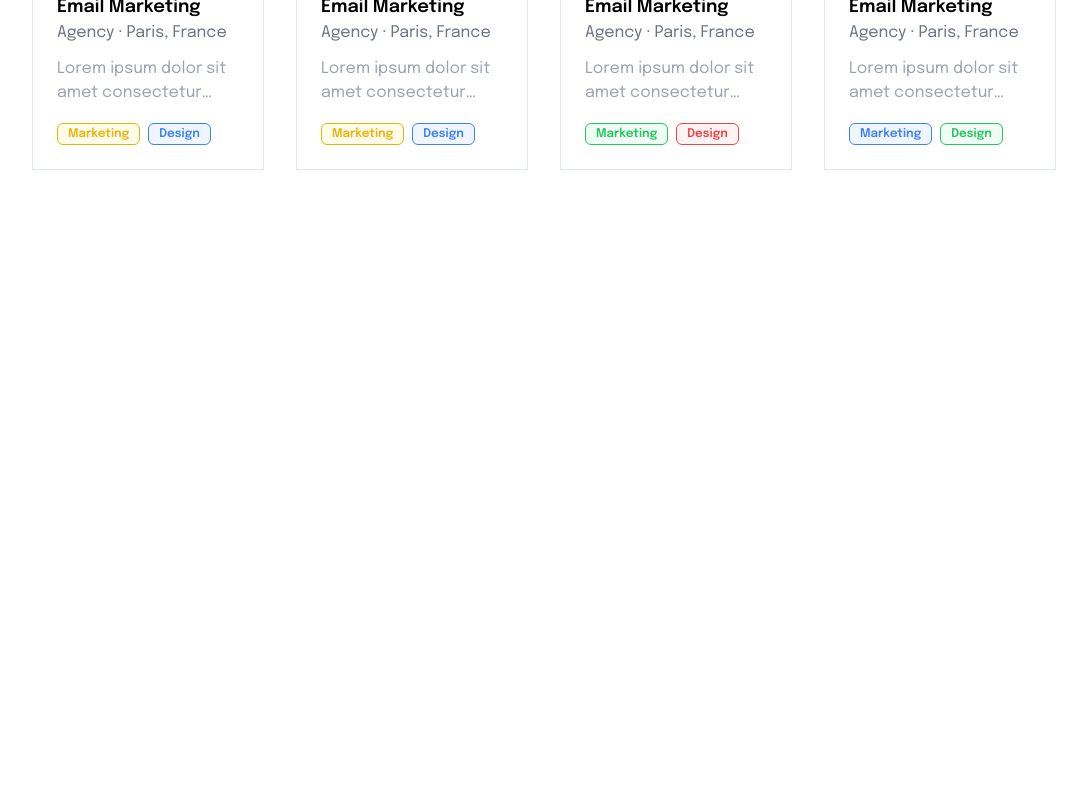
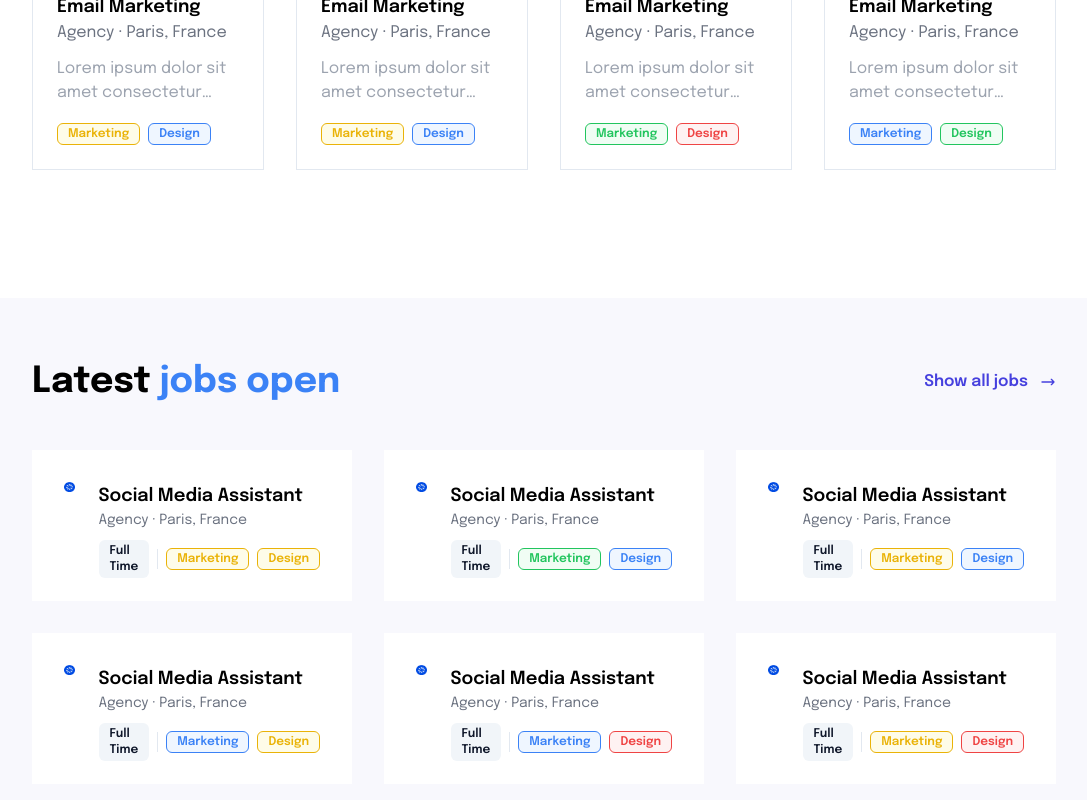
Before and after one commit to Johandika/Search_Job_Website, a Next.js app: page / in a window 1280 px wide. Shown: the part 1970-2770 px from the top of the page, without its empty margins (96-1183 px from the left). Before the commit the page ends 2180 px from the top, so only its background shows below. Built offline with nearby package versions, Linux system fonts and the light colour scheme.

Commit message:
update: latest jobs section

```diff
--- a/next.config.js
+++ b/next.config.js
@@ -1,4 +1,8 @@
 /** @type {import('next').NextConfig} */
-const nextConfig = {}
+const nextConfig = {
+	images: {
+		unoptimized: true,
+	},
+};
 
-module.exports = nextConfig
+module.exports = nextConfig;
--- a/src/app/page.tsx
+++ b/src/app/page.tsx
@@ -3,6 +3,7 @@ import Category from "@/components/Category";
 import Clients from "@/components/Clients";
 import FeaturedJobs from "@/components/FeaturedJobs";
 import Hero from "@/components/Hero";
+import LatestJobs from "@/components/LatestJobs";
 
 export default function Home() {
 	return (
@@ -12,6 +13,7 @@ export default function Home() {
 			<Category />
 			<BannerSignUp />
 			<FeaturedJobs />
+			<LatestJobs />
 		</section>
 	);
 }
--- /dev/null
+++ b/src/components/LatestJobs/JobItem/index.tsx
@@ -0,0 +1,46 @@
+import Tag from "@/components/FeaturedJobs/Tag";
+import { Badge } from "@/components/ui/badge";
+import { Separator } from "@/components/ui/separator";
+import Image from "next/image";
+import React, { FC } from "react";
+
+interface JobItemProps {
+	image: string;
+	name: string;
+	type: string;
+	location: string;
+	jobType: string;
+	categories: string[];
+}
+
+const JobItem: FC<JobItemProps> = ({
+	categories,
+	image,
+	jobType,
+	location,
+	name,
+	type,
+}) => {
+	return (
+		<div className="bg-white shadow-xs p-8 flex flex-row items-start gap-6 cursor-pointer">
+			<div>
+				<Image src={image} alt={image} width={64} height={64} />
+			</div>
+			<div>
+				<div className="text-lg font-semibold">{name}</div>
+				<div className="text-sm text-gray-500 mb-2">
+					{type} · {location}
+				</div>
+				<div className="h-5 inline-flex gap-2 items-center">
+					<Badge variant="secondary">{jobType}</Badge>
+					<Separator orientation="vertical" />
+					{categories.map((item: string, i: number) => (
+						<Tag key={i} text={item} />
+					))}
+				</div>
+			</div>
+		</div>
+	);
+};
+
+export default JobItem;
--- /dev/null
+++ b/src/components/LatestJobs/index.tsx
@@ -0,0 +1,40 @@
+import React, { FC } from "react";
+import TitleSection from "../TitleSection";
+import Image from "next/image";
+import Tag from "../FeaturedJobs/Tag";
+import { Separator } from "../ui/separator";
+import { Badge } from "../ui/badge";
+import JobItem from "./JobItem";
+
+interface LatestJobsProps {}
+
+const LatestJobs: FC<LatestJobsProps> = ({}) => {
+	return (
+		<div className="px-32 py-16 mt-32 mb-10 bg-white-background relative">
+			<div className="absolute w-2/3 top-0 right-0 -z-10">
+				<Image
+					src="/images/pattern3.png"
+					alt="/images/pattern3.png"
+					fill
+				/>
+			</div>
+			<TitleSection word1="Latest" word2="jobs open" />
+
+			<div className="mt-12 grid grid-cols-3 gap-8">
+				{[0, 1, 2, 3, 4, 5].map((item: number, i: number) => (
+					<JobItem
+						key={i}
+						image="/images/company2.png"
+						name="Social Media Assistant"
+						type="Agency"
+						location="Paris, France"
+						jobType="Full Time"
+						categories={["Marketing", "Design"]}
+					/>
+				))}
+			</div>
+		</div>
+	);
+};
+
+export default LatestJobs;
```
Also changed, not shown: public/images/company2.png (added), public/images/pattern3.png (added).
